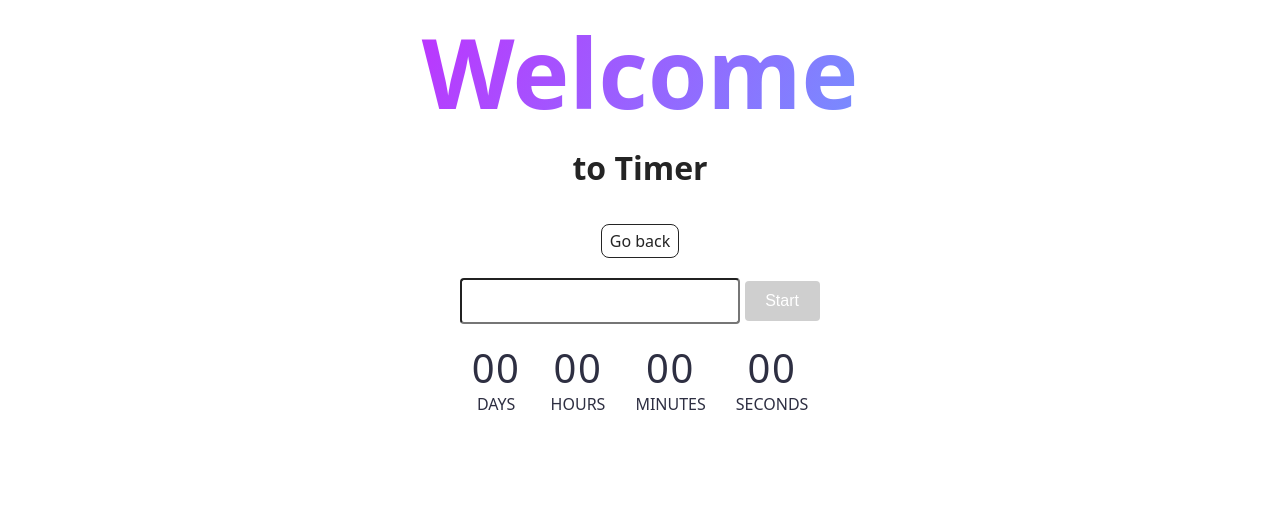
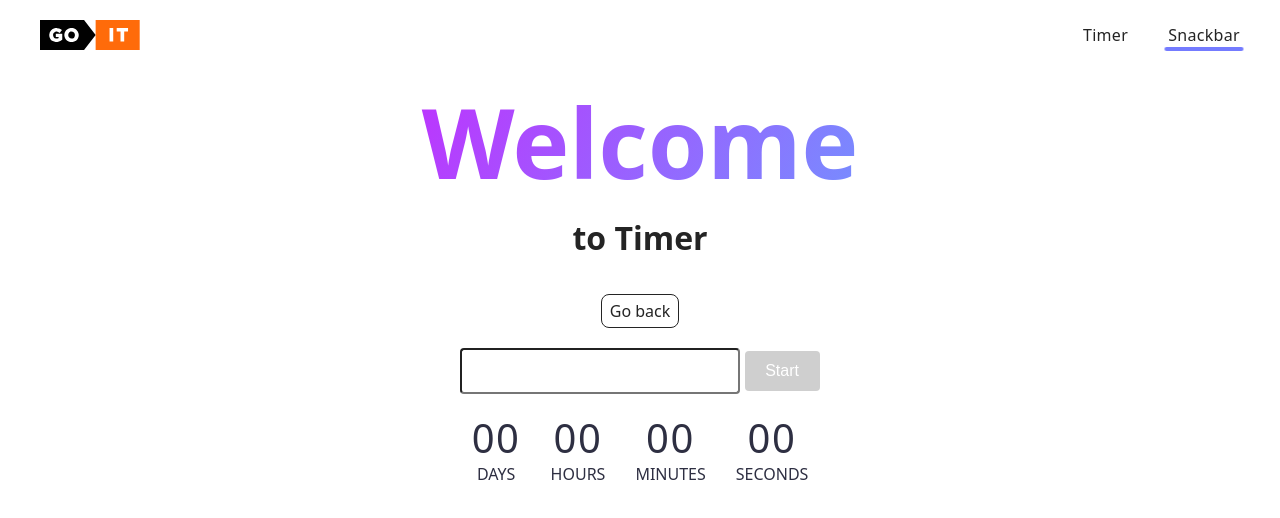
Before and after one commit to nurgul4261/goit-js-hw-10, a plain HTML site: page 01-timer.html in a window 1280 px wide. Drawn offline with Linux system fonts and the light colour scheme.

Commit message:
Deploying to gh-pages from @ nurgul4261/goit-js-hw-10@4b34bab5a856bd5bc1b249ae12750094aa0f3083 🚀

```diff
--- a/01-timer.html
+++ b/01-timer.html
@@ -13,6 +13,28 @@
     <link rel="stylesheet" crossorigin href="/goit-js-hw-10/assets/01-timer-DnX6dBud.css">
   </head>
   <body>
+    <header class="header">
+  <div class="container">
+    <nav class="nav">
+      <a class="nav-logo" href="./index.html" aria-label="Site logo">
+        <svg class="nav-logo-icon" width="100" height="30">
+          <use href="/goit-js-hw-10/assets/sprite-E8vg0sBb.svg#logo"></use>
+        </svg>
+      </a>
+      <ul class="nav-list">
+        <li class="nav-item">
+          <a class="nav-link {=$highlight-act}" href="./01-timer.html">Timer</a>
+        </li>
+        <li class="nav-item">
+          <a class="nav-link active" href="./02-snackbar.html"
+            >Snackbar</a
+          >
+        </li>
+      </ul>
+    </nav>
+  </div>
+</header>
+
     <main>
       <div class="container">
         <h1 class="main-title">
```
